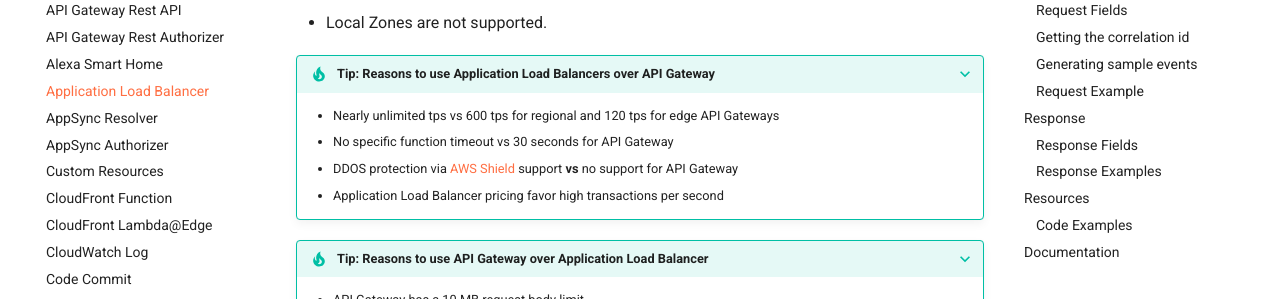
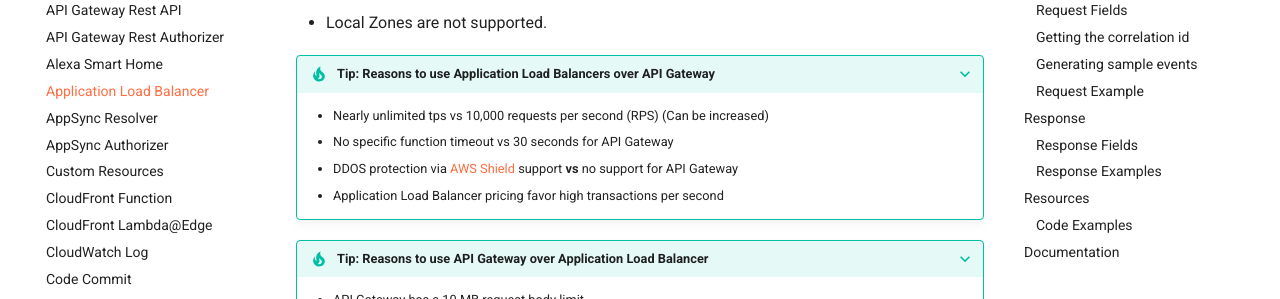
Before and after one commit to michaelbrewer/aws-lambda-events, an MkDocs documentation site: the page built from docs/alb.md, in a window 1280 px wide and 900 px high, scrolled down 368 px. Shown: the part 152-451 px from the top of the window. Built offline with MkDocs 1.6.1 and Material for MkDocs 9.7.7, drawn with Linux system fonts in a browser that asks for light colours; comment, search, counter and statistics services are not loaded.

Commit message:
Update alb.md

```diff
--- a/docs/alb.md
+++ b/docs/alb.md
@@ -11,7 +11,7 @@
 - Local Zones are not supported.
 
 ???+ Tip "Tip: Reasons to use Application Load Balancers over API Gateway"
-    - Nearly unlimited tps vs 600 tps for regional and 120 tps for edge API Gateways
+    - Nearly unlimited tps vs 10,000 requests per second (RPS) (Can be increased)
     - No specific function timeout vs 30 seconds for API Gateway
     - DDOS protection via [AWS Shield](https://docs.aws.amazon.com/waf/latest/developerguide/shield-chapter.html){target="_blank"} support **vs** no support for API Gateway
     - Application Load Balancer pricing favor high transactions per second
```
